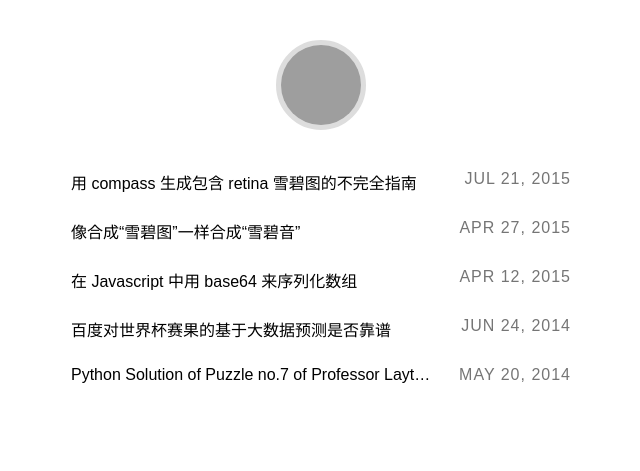
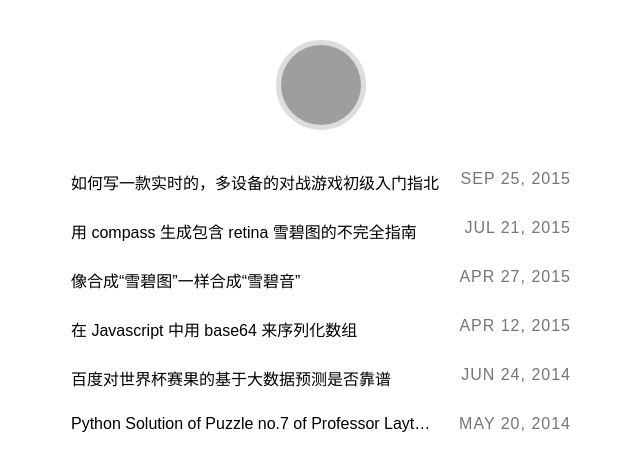
Before and after one commit to jo32/jo32.github.io, a Jekyll site: the page built from index.html, in a window 1280 px wide, cut to the strip 0-471 px from the top of the page. Shown: the whole strip, without its empty margins (319-959 px from the left). Built offline with Jekyll 4.4.1, drawn with Linux system fonts in a browser that asks for light colours; some web fonts are replaced; part of the change alters nothing that is shown; grey boxes are pictures that could not be loaded.

Commit message:
add post

```diff
--- a/_includes/head.html
+++ b/_includes/head.html
@@ -37,5 +37,5 @@
 		ga( 'create', '{{ site.google_analytics }}', 'auto' );
 		ga( 'send', 'pageview' );
 	</script>
-
 {% endif %}
+<script src='https://cdn.mathjax.org/mathjax/latest/MathJax.js?config=TeX-AMS-MML_HTMLorMML'></script>
--- a/_layouts/default.html
+++ b/_layouts/default.html
@@ -27,5 +27,4 @@ layout: compress
 		{% endif %}
 
 	</body>
-
 </html>
--- /dev/null
+++ b/_posts/2015-09-25-how-to-write-a-realtime-multi-devices-game.md
@@ -0,0 +1,94 @@
+---
+layout: post
+title:  "如何写一款实时的，多设备的对战游戏初级入门指北"
+date:   2015-9-25 02:26:00
+categories: css
+---
+
+## 什么叫多设备实时游戏
+
+设 $$t$$ 为时间, 具备以下属性的游戏称为实时游戏（伪，我定义的概念）：
+
+设有 $$n$$ 台设备，用 $$Device_1$$, $$Device_2$$, ... $$Device_n$$ 标记，有：
+
+如果在 $$Device_i$$ 有 $$x_i = f(t, ...)$$，在 $$Device_j$$ 有 $$x_j = f(t, ...)$$，则 $$x_i = x_j$$。
+
+简而言之就是在同一时间，在不同的设备运行关于时间的函数得到的结果是一样的。
+
+## 多设备实时游戏很难做到吗？
+
+难！但为什么呢？
+
+举个简单的例子，以 javascript 为例，若在不同设备同时下页面按钮（设我的两只手是神 之手，按下的时间完全相同），让页面运行 `var a = Date.now()`，然后输出 `alert(a)` 结果是一样的吗？结果非常可能是不一样的（如果一样那么恭喜你，你已经用掉中彩票头奖的运气了）。其实这个也正是实时游戏的困难点之一：__设备时钟不同__。
+
+有人会说，时钟不同步，就同步时钟呗，那么尝试考虑一下场景：甲乙两人在山间的不同地方，双方之间的距离超过一公里但不知道相互间的距离，却能够互相听清楚对方的声音。那么这时候乙想要问一下甲现在究竟是几分几秒，当乙听到现在是 16 分 40 秒的时候，那一刻真的是 16 分 40 秒吗？显然不是，因为声音的传播速度是 $$300m/s$$，那么等甲的声音传播到乙的时候，已经过了好几秒了，况且甲说话还要时间呢。设备之间的通讯也存在同样的问题：消息传播存在延时，这是多设备实时游戏的困难点之二：__消息传播存在延时__。
+
+## 如何解决实时性的问题
+
+首先来看一个我做的 DEMO：
+
+http://static.aliyun.jiangdl.com:10080/double-pong/index.html?side=left
+
+打开了之后可以看见如下图的界面：
+
+![pic1](http://ww4.sinaimg.cn/large/624eb4bagw1ewdywwf4llj20ge0rgmx9.jpg)
+
+然后点 Share Game 会出现二维码，然后在设备2扫描这个二维码就会出现类似的界面，然后在点击一下，就会推出二维码界面，这时候双方按下 Start 就会开始游戏，效果如下：
+
+![pic2](http://ww2.sinaimg.cn/large/624eb4bagw1ewdzly07ivj20rs0q640e.jpg)
+
+这个游戏将两个设备连接起来当做一个完整的屏幕来玩 Pong 这个游戏。由于球在两个之间实时地传来传去，而且碰到屏幕的时候会随机地增加减少球的速度，也就是说游戏必须满足上述所说的 $$x_i = x_j = f(t)$$ 的这个特性。
+
+细心的你会发现，及时游戏球的连贯性还可以，但是还是有一点瑕疵。实际上，在实现上我们只能使得游戏尽可能地趋向实时，并不可能真正地实现实时游戏。若 $$Δ = abs(x_i - x_j)$$，我们能做的只是尽可能地将这个 $$Δ$$ 尽可能小，以至于趋近实时。
+
+下面将会说一下，如何将这个 $$Δ$$ 做到尽可能小。
+
+### 利用估算 RTT 同步设备间时钟
+
+若 $$abs(t_i - t_j)$$ 越小则 $$abs(f(t_i) - f(t_j))$$ 就越小，那么我们就可以通过估算设备之间通信的耗时来算出时间 $$t$$ 从设备 $$i$$ 传送到设备 $$j$$ 时，$$j$$ 收到信息时的时间，设 $$delay(i, j)$$ 为从设备 $$i$$ 传送到 $$i$$ 的时间，那么 $$delay(i, j)$$ 就可以用 $$RTT(i, j)/2$$ 来估算，其中 $$RTT(i, j)$$ 为消息从 $$i$$ 到 $$j$$ 再从 $$j$$ 到 $$i$$ 的时间。
+
+知道了 $$delay(i, j)$$ 之后，那么就可以同步时钟了不是？事实上大部分时候我们不需要真正同步时钟，我们只需要调整通过 $$delay$$ 来减少 $$Δ$$ 就行，下面以游戏中按下 Start / Restart 按钮开始游戏的时机要同步发生的例子为例，如果不知道 $$delay$$，假设 B 收到 A 开始游戏信号的时候：都运行如下代码：
+
+    setTimout(function() {
+        startGame();
+    }, 3000);
+
+正如上述所说，因为有延迟，那么 A 和 B 的游戏开始将在不同的时间发生。但是有了 $$delay$$ 之后，我们就可以在 B 处运行以下代码来保证 A 和 B 同时开始游戏：
+
+    setTimout(function() {
+        startGame();
+    }, 3000 - delay);
+
+### 如何获取 RTT
+
+回到甲乙山间同步时间的例子，乙怎么才能从甲那里知道时间呢？可以这么做：先估算出甲到乙消息传播的时间，可以这么约定：当乙喊一声“yo yo”的时候（$$t_1$$），甲听到的时候“yo yo”这个信号的时候立即说“check it out”，当乙听到“check it out”的时候（$$t_2$$），那么 $$t_2 - t_1$$ 就是甲到乙的 $$RTT$$。
+
+假设 RTT 符合正态分布，那么可以通过计算 RTT 的均值来拟合真实的 RTT，事实上 RTT 是一个动态变化的值，如何获取当前的 RTT 是决定实时游戏的关键。
+
+### 减少设备通信次数
+
+由于有延时的存在，即使 $$Δ$$ 很小，但是如果通信次数 $$n$$ 很大的时候，那么 $$nΔ$$ 也会到不能忽略不计。一个简单的想法就是通过补间来处理。例如在上述的游戏中，我们只需要知道球在 A 点的时候（$$t_1$$）的速度，在反弹之前（$$t_2$$）（反弹时候速度的绝对值不一定一样，是利用随机函数来产生的），就能知道球在 $$[t_1, t_2]$$ 这段时间内球的位置。
+
+反弹的时候再同步一次会解决这个问题，由于有延时的存在，同步期间球的位置就不能显示了，但是 DEMO 中并没有出现这种情况，在有随机数参与过程的情况下也可以保证状态的一致性，方法就是利用随机数种子来解决这个问题，事实上这种方案在很多游戏中都会采用，例如 Minecraft 的地图生成，PSP 的怪物猎人里面物品的刷新和怪物行为的发生等等，由于随机数种子一般是通过时间来产生的，所以你会看到很多游戏的作弊方法都是通过锁时间来完成。
+
+在这个 DEMO 里面也可以通过类似的方法来保证动作的连贯性：通过同步随机数种子来保证球的轨迹的一致性。Javascript 中原声并没有提供通过种子来产生随机数的方法，可以参考下面这个项目来产生随机数：
+
+https://github.com/davidbau/seedrandom
+
+通过这个手段，到此为止，我们只需要同步游戏的种子、游戏开始的时间、游戏结束的时间就行了，通信的任务就这么多，极大地简化了游戏对战对网络的依赖（不考虑防止作弊）。
+
+## 做游戏重要的事情
+
+做游戏之前，一定要先想清楚游戏的灵魂是什么，在代码层面体现就是游戏的逻辑，游戏的逻辑是和展示、通讯毫无相关的一些东西。例如象棋这个游戏，在手机上能玩，在桌子上利用实体象棋也能玩，甚至如果双方记性特别好的话，通过对话就能玩。这是因为游戏的进行不依赖于展现和通信手段。
+
+所以__逻辑__是做游戏最最重要的事情之一（几乎没有之一）。在做任何游戏之前，用最简洁的状态来表示你的游戏，是成功的关键。
+
+## 更简单的对战游戏开发体验（网页端）
+
+在这个游戏中，并没有提到通信是怎么实现的，是因为我用了 RoomJS 这个编程框架（本人拙作），这是一个服务器对使用端完全透明的，使用方法十分简单（本文不是软文啊，别误会）
+
+在网页调用类似于  `broadcast(messageName, message)` 的方法就可以广播消息。在未来还会加入自动获取 RTT 的功能。
+
+## 总结
+
+事实对战游戏，如果动作的操作频率小于 $$RTT/2$$ 的情况下是完全可以做到的，如果操作频率大于 $$RTT/2$$ 的情况，可以通过改变游戏的规则和考虑用户体验的情况下来在工程上实现。
```
